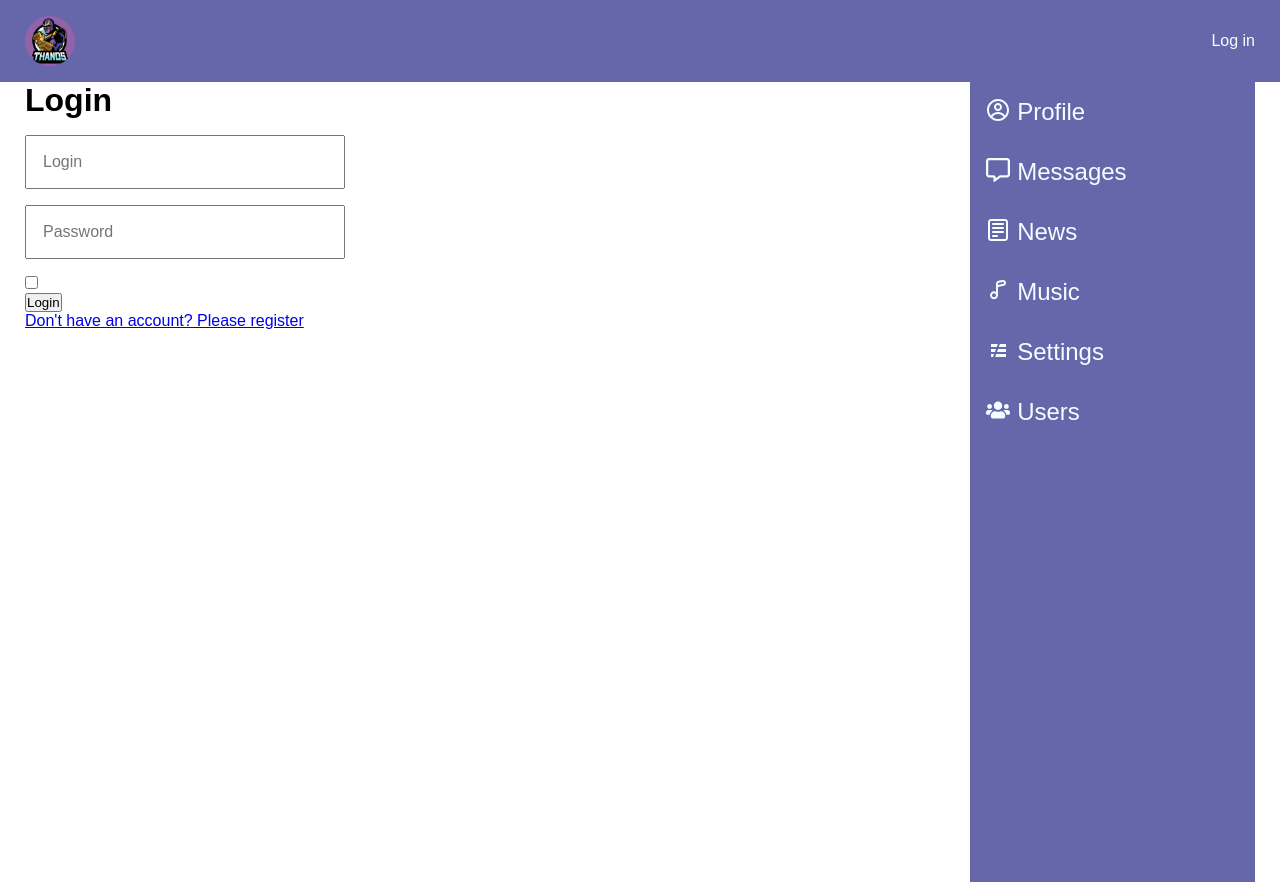
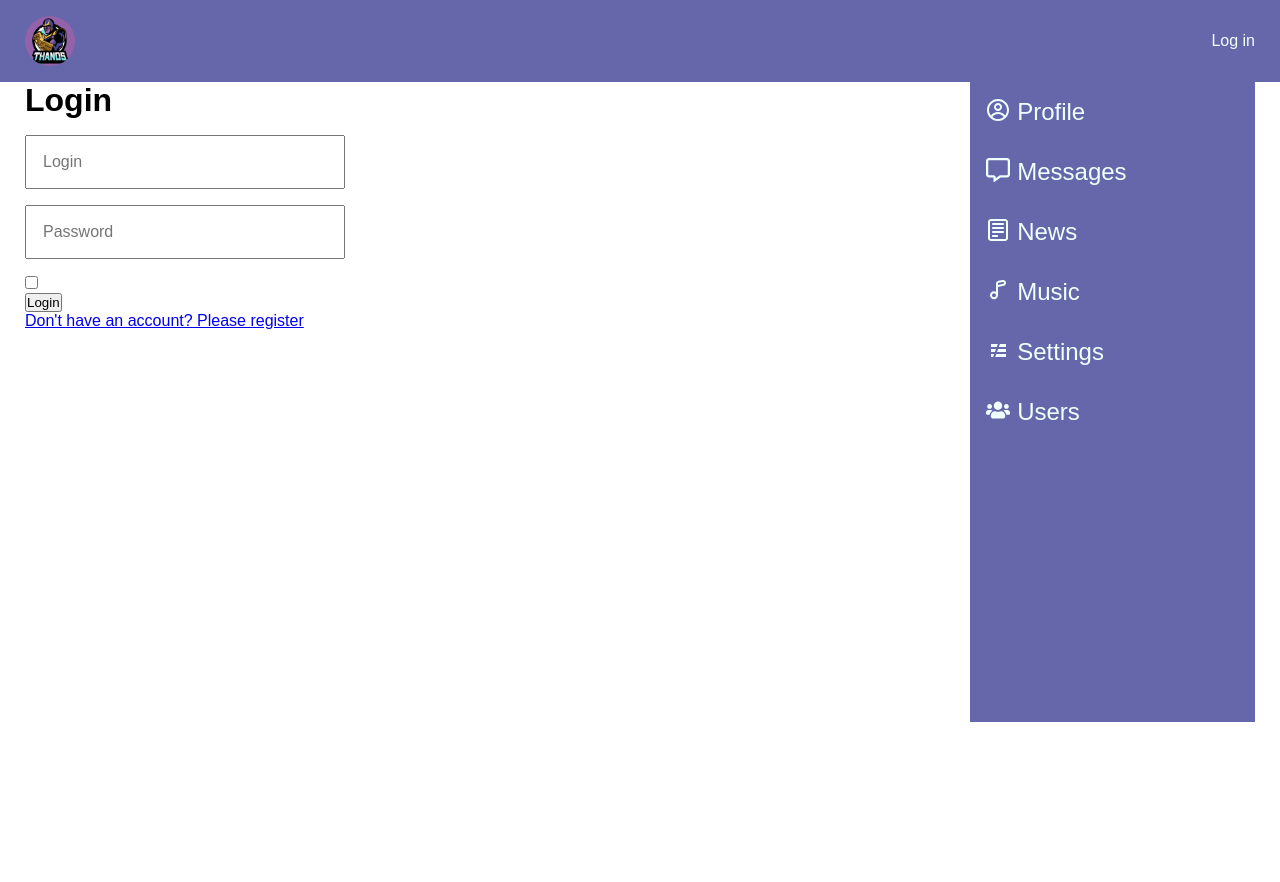
Before and after one commit to ZoirJohn/fried-potato, a React (Create React App) app: page /#/login in a window 1280 px wide. After the commit the page ends 800 px from the top, so only its background shows below. Built offline with nearby package versions, Linux system fonts and the light colour scheme; no server answers.

Commit message:
just in case

```diff
--- a/src/css/Settings.module.css
+++ b/src/css/Settings.module.css
@@ -58,11 +58,13 @@
   top: 25%;
   left: 35%;
 }
+
 button[type] {
   margin: 0.75em 0 0;
 }
+
 @media (max-width:820px) {
-  .fieldLabel input{
+  .fieldLabel input {
     width: 60% !important;
   }
 }
--- a/src/css/style.css
+++ b/src/css/style.css
@@ -42,6 +42,8 @@
     text-align: center;
 }
 
-[data-testid='container'] {
-    min-height: calc(100vh);
+@media (max-width:820px) {
+    [data-testid='container'] {
+        min-height: calc(100vh);
+    }
 }
```
